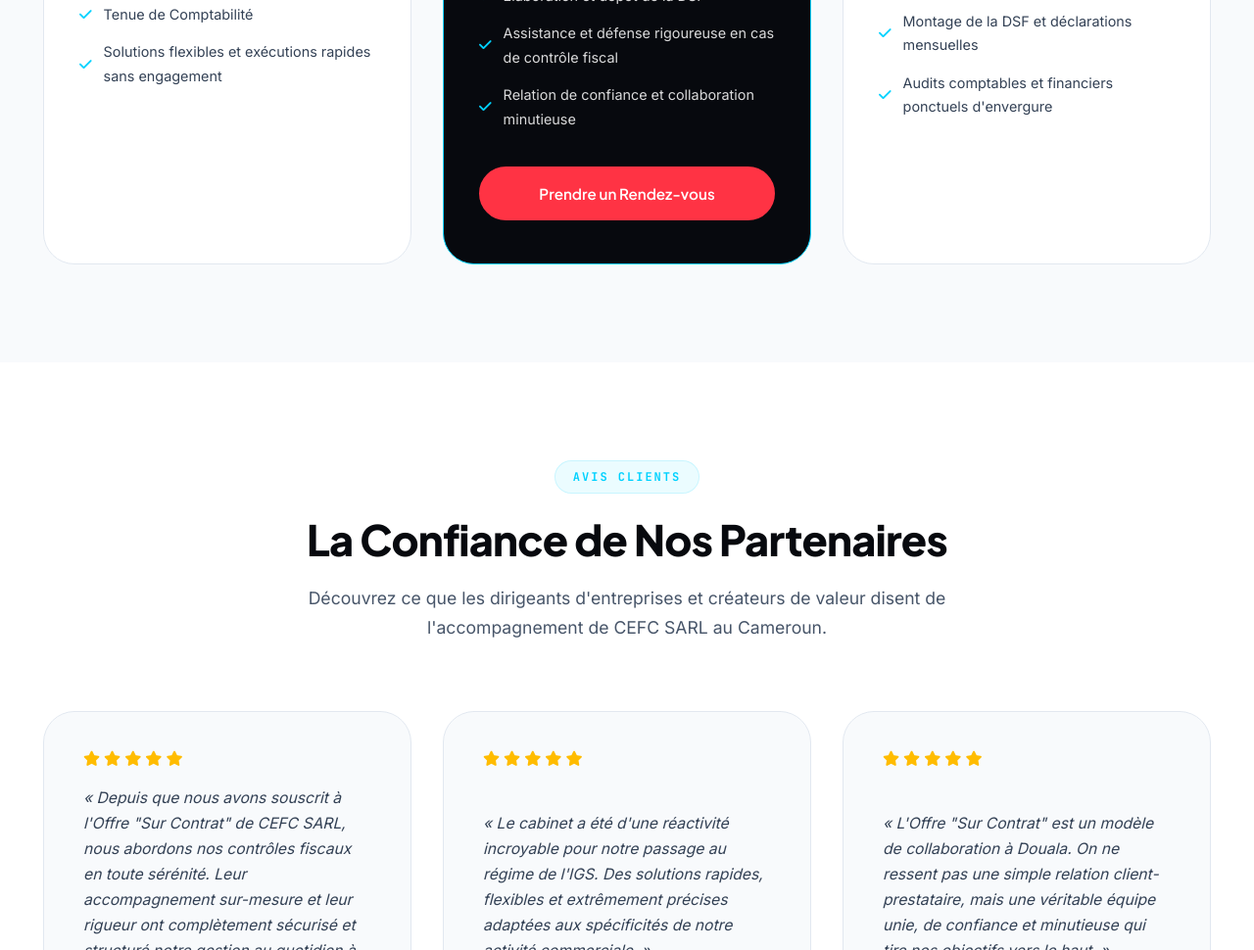
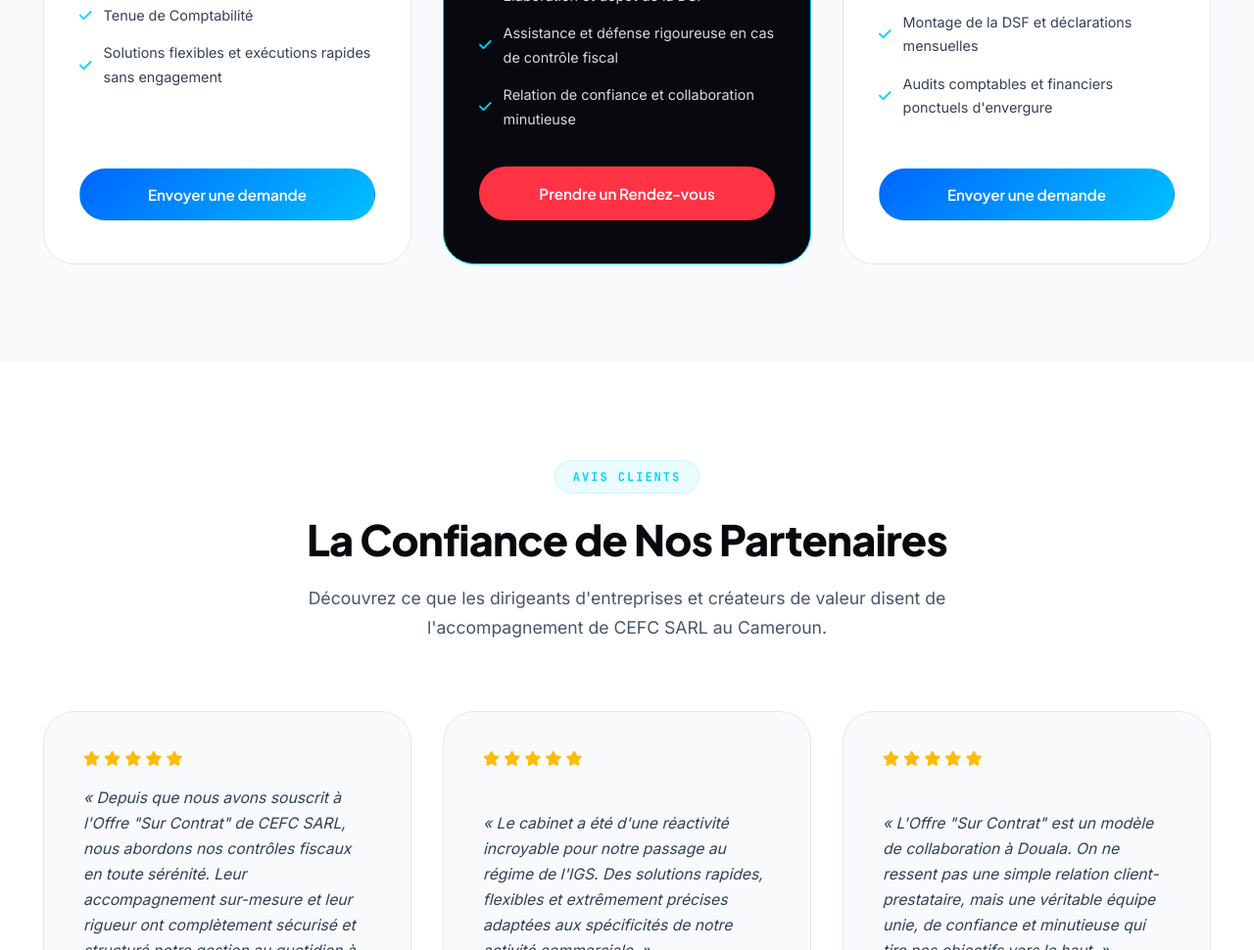
Before and after one commit to olivierkom2026/CEFC-Website, a website: page public/index.html in a window 1280 px wide. Shown: the part 5407-6377 px from the top of the page at 98% size. Drawn offline with Linux system fonts and the light colour scheme; a web font is replaced by a local one.

Commit message:
style: ajouter des boutons bleus 'Envoyer une demande' sur les tarifs IGS et Reel

```diff
--- a/public/index.html
+++ b/public/index.html
@@ -232,7 +232,7 @@
             <li><i class="fas fa-check"></i> Tenue de Comptabilité</li>
             <li><i class="fas fa-check"></i> Solutions flexibles et exécutions rapides sans engagement</li>
           </ul>
-          <button class="btn btn-outline btn-full open-devis-btn">Demander un Devis</button>
+          <button class="btn btn-blue btn-full open-devis-btn">Envoyer une demande</button>
         </div>
         <div class="pricing-card card-featured" data-aos>
           <div class="featured-badge">Recommandé</div>
@@ -263,7 +263,7 @@
             <li><i class="fas fa-check"></i> Montage de la DSF et déclarations mensuelles</li>
             <li><i class="fas fa-check"></i> Audits comptables et financiers ponctuels d'envergure</li>
           </ul>
-          <button class="btn btn-outline btn-full open-devis-btn">Demander un Devis</button>
+          <button class="btn btn-blue btn-full open-devis-btn">Envoyer une demande</button>
         </div>
       </div>
     </div>
--- a/public/style.css
+++ b/public/style.css
@@ -215,6 +215,18 @@ button {
 .btn-outline:hover {
   background: rgba(255, 255, 255, 0.06);
   border-color: var(--white);
+}
+
+.btn-blue {
+  background: linear-gradient(135deg, #0066ff, #00bfff);
+  color: var(--white);
+  border: 1px solid transparent;
+}
+
+.btn-blue:hover {
+  background: linear-gradient(135deg, #0052cc, #0099ff);
+  border-color: transparent;
+  box-shadow: 0 8px 30px rgba(0, 102, 255, 0.35);
 }
 
 .btn-lg {
```
